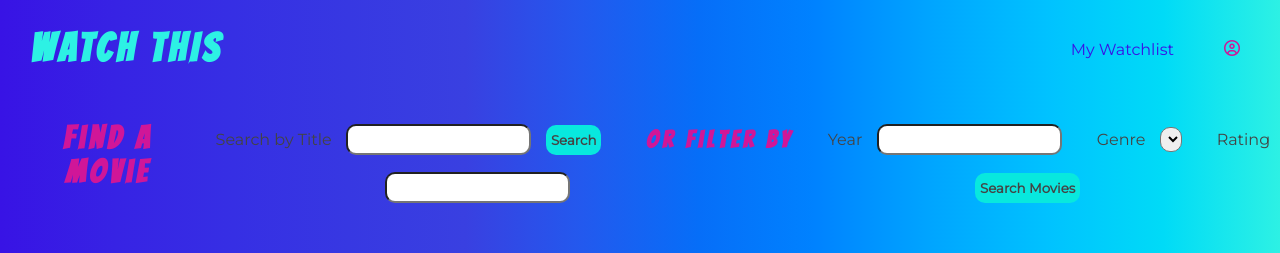
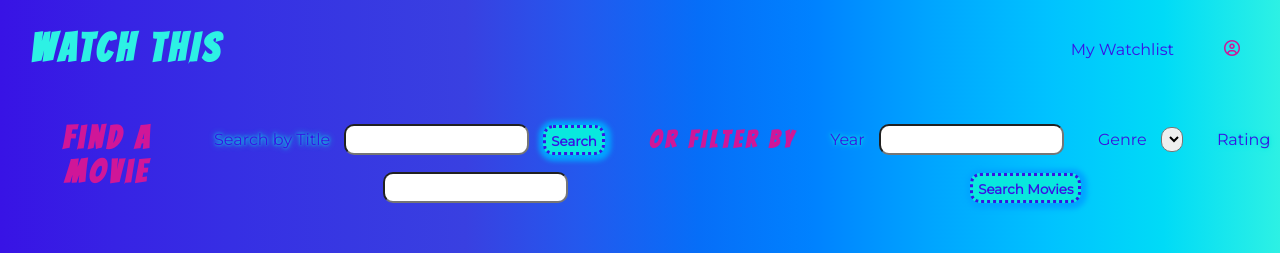
Before and after one commit to KDuke33/Agular-Movie-Project, an Angular app: page /search-criteria in a window 1280 px wide. Shown: the top 253 px of the page. Built offline with nearby package versions, Linux system fonts and the light colour scheme; no server answers.

Commit message:
search buttons & fonts

```diff
--- a/src/app/search-criteria/search-criteria.component.css
+++ b/src/app/search-criteria/search-criteria.component.css
@@ -24,8 +24,8 @@ input, select  {
 
 
 button {
-    background-color: #08e8de;
-    color: #444444;
+    background-color:#08e8de ;
+    color: #3813e5;
     border-radius: 10px;
     height: 30px;
     width: auto;
@@ -34,14 +34,17 @@ button {
     font-weight: bold;
     border: 1px;
     font-family: 'Montserrat', sans-serif;
+    cursor: pointer;
+    border: 3px dotted;
+    box-shadow: 1px 1px 5px 5px #00a5ff;
 }
 
 label {
     margin-left: 25px;
-    color:   #444444;
+    color: #3813e5;
     margin-right: 5px;
     font-family: 'Montserrat', sans-serif;
-
+    text-shadow: 0 0 3px #08e8de, 0 0 6px #08e8de;
 }
 
 h1, h2 {
@@ -81,4 +84,5 @@ h1, h2 {
         display: flex;
         padding-left: 35px;
     }
+
 }
--- a/src/app/watch-list/watch-list.component.css
+++ b/src/app/watch-list/watch-list.component.css
@@ -51,12 +51,14 @@ img {
     font-family: 'Bangers', cursive;
     text-align: center;
     letter-spacing: 4px;
+    /* text-shadow: 0 0 3px #08e8de, 0 0 6px #08e8de; */
 }
 
 .nothing {
     color: #D01698;
     font-family: 'Montserrat', sans-serif;
     text-align: center;
+    /* text-shadow: 0 0 3px #08e8de, 0 0 6px #08e8de; */
 }
 
 button {
--- a/src/index.html
+++ b/src/index.html
@@ -2,7 +2,7 @@
 <html lang="en">
 <head>
   <meta charset="utf-8">
-  <title>AngMovieProject</title>
+  <title>WATCH THIS Angular Movie Project</title>
   <base href="/">
   <meta name="viewport" content="width=device-width, initial-scale=1">
   <link rel="icon" type="image/x-icon" href="favicon.ico">
```
